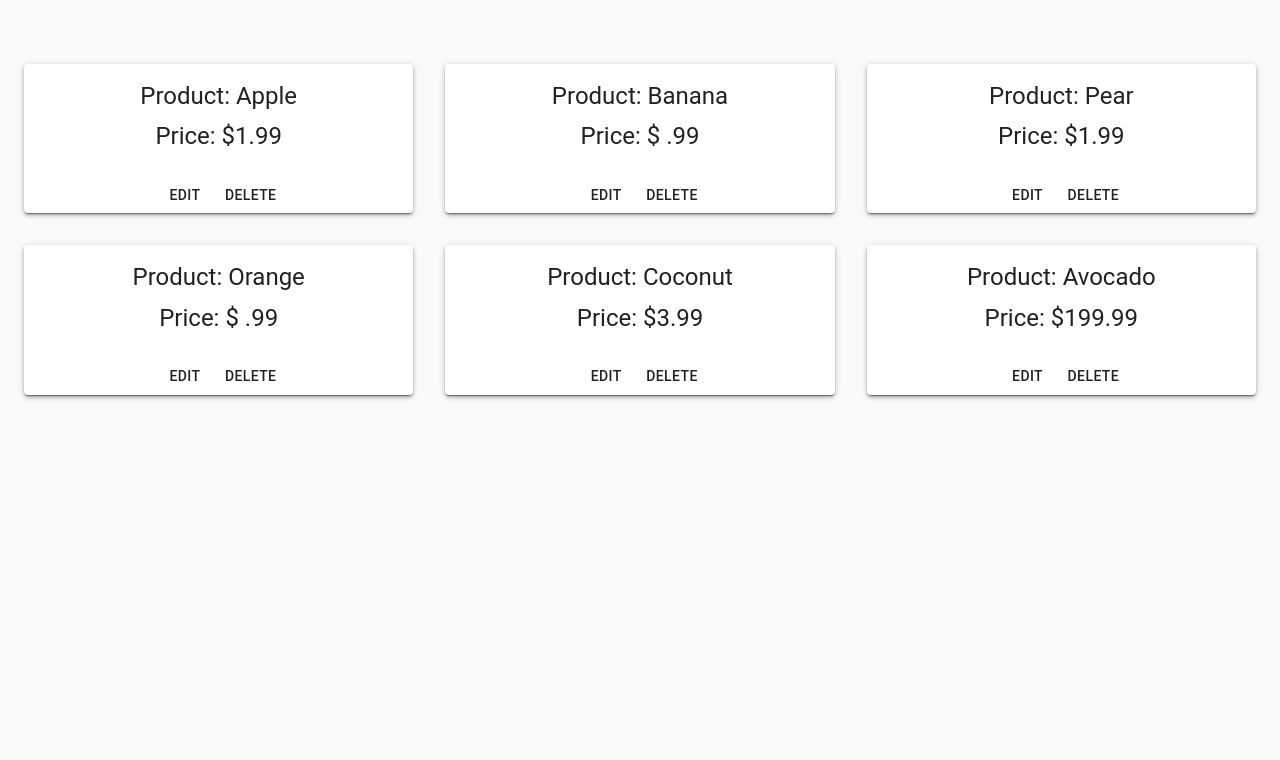
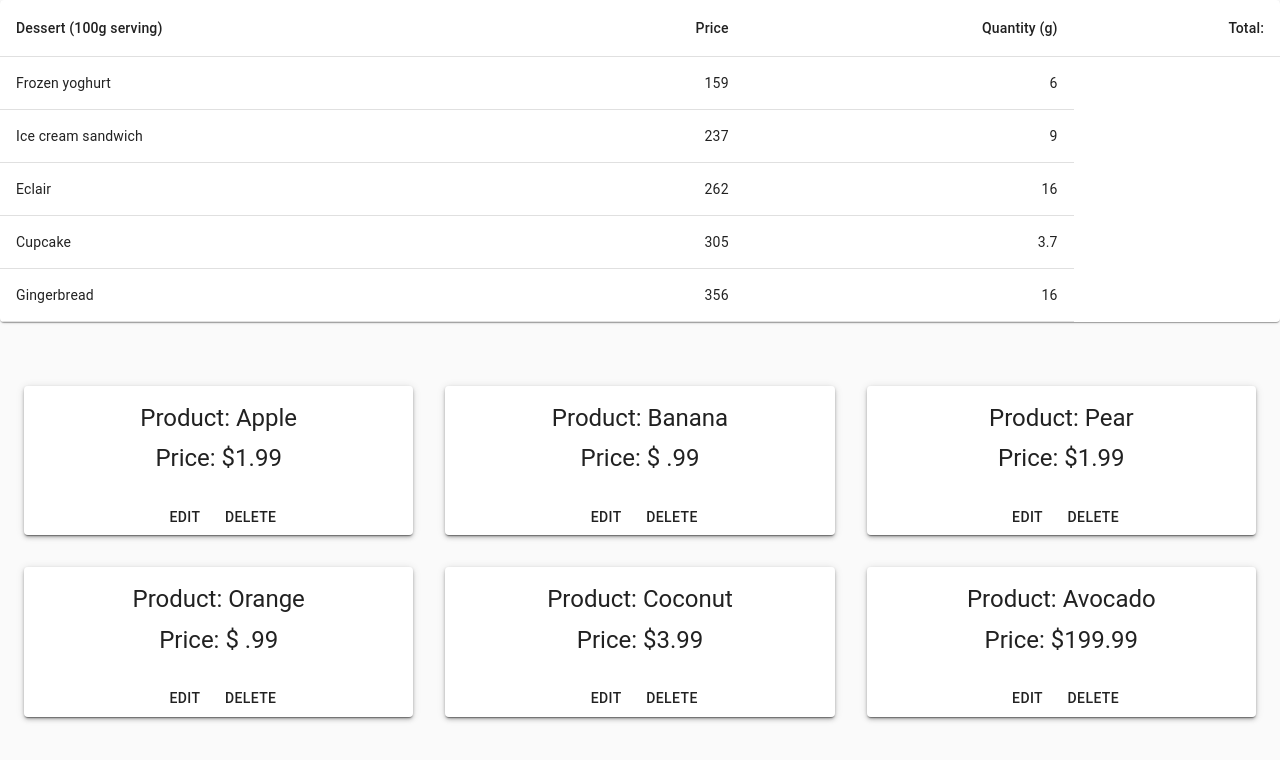
Before and after one commit to gbj1220/project-1, a React (Create React App) app: page / in a window 1280 px wide. Shown: the top 760 px of the page. Built offline with nearby package versions, Linux system fonts and the light colour scheme.

Commit message:
added table to ShoppingCart.js and add the ShoppingCart to App.js

```diff
--- a/src/App.js
+++ b/src/App.js
@@ -1,10 +1,13 @@
 import HomePage from './components/HomePage/HomePage';
+import ShoppingCart from './components/ShoppingCart/ShoppingCart';
 import './App.css';
 
 function App() {
 	return (
 		<div className='App'>
+			<ShoppingCart/>
 			<HomePage />
+
 		</div>
 	);
 }
--- a/src/components/ShoppingCart/ShoppingCart.js
+++ b/src/components/ShoppingCart/ShoppingCart.js
@@ -1,5 +1,57 @@
 import React from 'react';
+import { makeStyles } from '@material-ui/core/styles';
+import Table from '@material-ui/core/Table';
+import TableBody from '@material-ui/core/TableBody';
+import TableCell from '@material-ui/core/TableCell';
+import TableContainer from '@material-ui/core/TableContainer';
+import TableHead from '@material-ui/core/TableHead';
+import TableRow from '@material-ui/core/TableRow';
+import Paper from '@material-ui/core/Paper';
+
+const useStyles = makeStyles({
+  table: {
+    minWidth: 650,
+  },
+});
+
+function createData(product, price, quantity) {
+  return { product, price, quantity };
+}
+
+const rows = [
+  createData('Frozen yoghurt', 159, 6.0, 24, 4.0),
+  createData('Ice cream sandwich', 237, 9.0, 37, 4.3),
+  createData('Eclair', 262, 16.0, 24, 6.0),
+  createData('Cupcake', 305, 3.7, 67, 4.3),
+  createData('Gingerbread', 356, 16.0, 49, 3.9),
+];
 
 export default function ShoppingCart() {
-	return <div>ShoppingCart</div>;
+  const classes = useStyles();
+
+  return (
+    <TableContainer component={Paper}>
+      <Table className={classes.table} aria-label="simple table">
+        <TableHead>
+          <TableRow>
+            <TableCell>Dessert (100g serving)</TableCell>
+            <TableCell align="right">Price</TableCell>
+            <TableCell align="right">Quantity&nbsp;(g)</TableCell>
+			<TableCell align="right">Total: </TableCell>
+          </TableRow>
+        </TableHead>
+        <TableBody>
+          {rows.map((row) => (
+            <TableRow key={row.product}>
+              <TableCell component="th" scope="row">
+                {row.product}
+              </TableCell>
+              <TableCell align="right">{row.price}</TableCell>
+              <TableCell align="right">{row.quantity}</TableCell>
+            </TableRow>
+          ))}
+        </TableBody>
+      </Table>
+    </TableContainer>
+  );
 }
```
